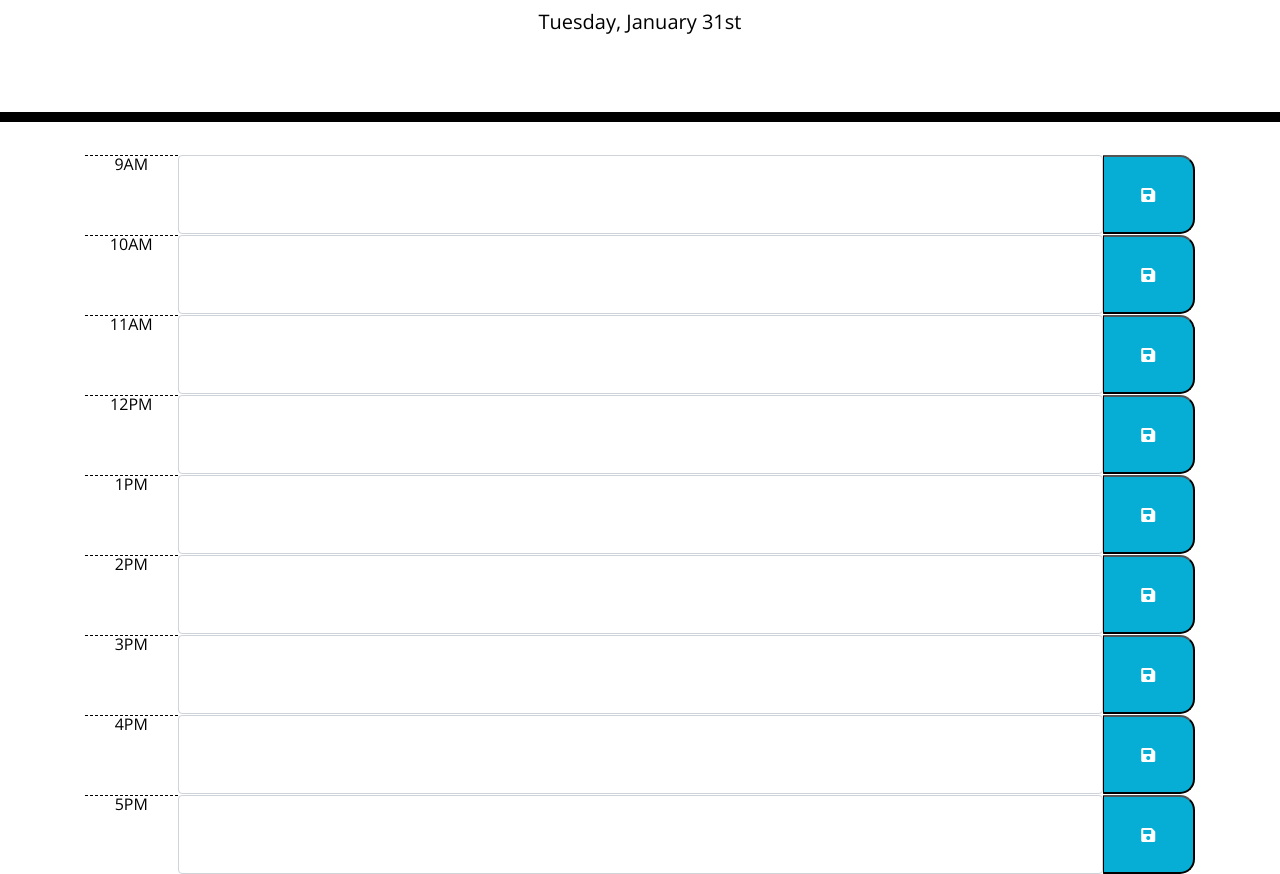
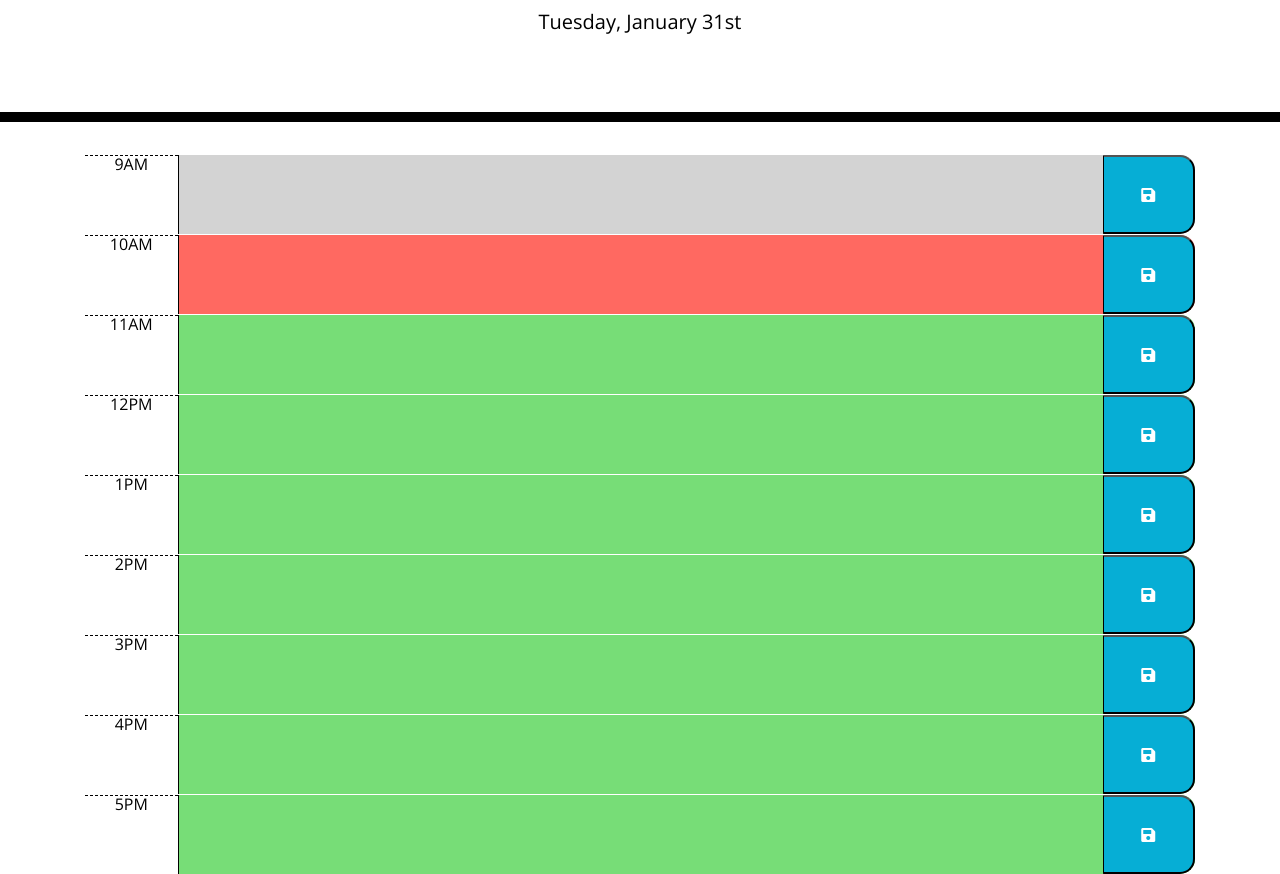
Before and after one commit to clairegreenwood83/work-day-scheduler-development, a plain HTML site: page index.html in a window 1280 px wide. Shown: the part 182-1056 px from the top of the page. Drawn offline with nearby package versions, Linux system fonts and the light colour scheme.

Commit message:
save function edited to save data to local storage

```diff
--- a/assets/script.js
+++ b/assets/script.js
@@ -1,6 +1,85 @@
-var currentDay = document.getElementById("currentDay");
+// Display the current day at the top of the calender when a user opens the planner.
+
+var currentDay = $("#currentDay");//document.getElementById("currentDay");
 
 var today = moment();
 console.log(today);
 
 $("#currentDay").text(today.format("dddd, MMMM Do"));
+
+// Color-code each timeblock based on past, present, and future when the timeblock is viewed.
+
+/*function timeblockColour() {
+
+var currentTime = moment().format('H');
+//var timeBlockElements = $(".textarea");
+
+console.log(currentTime);
+
+//if (currentTime)
+// isAfter();?
+/*let ID = $(".time-block").attr('id')
+
+if (ID > currentTime) {
+    $(".time-block").addClass("future");
+} else if (ID === currentTime) {
+    $(".time-block").addClass("present");
+} else {
+    $(".time-block").addClass("past");
+}
+}*/
+
+function timeBlockColor() {
+    var hour = moment().hours();
+
+    $(".time-block").each(function() {
+        var currHour = $(this).attr("id");
+
+        console.log(hour, currHour)
+         //console.log(this); //each time-block
+
+        if (currHour > hour) {
+            $(this).addClass("future");
+        } else if (currHour == hour) {
+            $(this).addClass("present");
+        } else {
+            $(this).addClass("past");
+        }
+    })
+
+};
+
+timeBlockColor();
+
+/*// pseudocode
+// if time-block row is less than the current time, colour will equal grey
+// if time-block row is more than current time, colour will equal green
+// if time-block row is equal to the current time, colour will equal red */
+
+
+// Save the event in local storage when the save button is clicked in that timeblock.
+
+
+// .textArea content is what we want saved
+function save() {
+    var text = {time: ($(this).siblings('div').text()), text: ($(this).siblings('textarea').val())}
+    console.log(text);
+   // var text = ($(this).siblings('textarea').val()); //targeting button
+  // var time = ($(this).siblings('div').text());
+
+    //console.log(text);
+   // console.log(time);
+
+   localStorage.setItem("input", JSON.stringify(text));
+
+   var text = JSON.parse(localStorage.getItem("input")) || {};
+   console.log(text);
+
+
+}
+
+
+
+// add event listener so event saved when save button clicked.
+
+$(".saveBtn").on("click", save);
--- a/index.html
+++ b/index.html
@@ -31,57 +31,58 @@
 
   <!-- Timeblocks go here -->
     <div class="container">
+
       <div class="row time-block" id="9">
         <div class="col-md-1 hour">9AM</div>
-        <textarea class="form-control col-md-10 green-border-focus" id="exampleFormControlTextarea5" rows="2"></textarea>
+        <textarea class="textArea col-md-10" id="textArea1" rows="2"></textarea>
         <button class="col-md-1 saveBtn"><i class="fas fa-save"></i></button>
       </div>
 
       <div class="row time-block" id="10">
         <div class="col-md-1 hour">10AM</div>
-        <textarea class="form-control green-border-focus col-md-10" id="exampleFormControlTextarea5" rows="2"></textarea>
+        <textarea class="textArea col-md-10" id="textArea2" rows="2"></textarea>
         <button class="col-md-1 saveBtn"><i class="fas fa-save"></i></button>
       </div>
 
       <div class="row time-block" id="11">
         <div class="col-md-1 hour">11AM</div>
-        <textarea class="form-control col-md-10 green-border-focus" id="exampleFormControlTextarea5" rows="2"></textarea>
+        <textarea class="textArea col-md-10" id="textArea3" rows="2"></textarea>
         <button class="col-md-1 saveBtn"><i class="fas fa-save"></i></button>
       </div>
 
       <div class="row time-block" id="12">
         <div class="col-md-1 hour">12PM</div>
-        <textarea class="form-control col-md-10 green-border-focus" id="exampleFormControlTextarea5" rows="2"></textarea>
+        <textarea class="textArea col-md-10" id="textArea4" rows="2"></textarea>
         <button class="col-md-1 saveBtn"><i class="fas fa-save"></i></button>
       </div>
 
-      <div class="row time-block" id="1">
+      <div class="row time-block" id="13">
         <div class="col-md-1 hour">1PM</div>
-        <textarea class="form-control col-md-10 green-border-focus" id="exampleFormControlTextarea5" rows="2"></textarea>
+        <textarea class="textArea  col-md-10 " id="textArea5" rows="2"></textarea>
         <button class="col-md-1 saveBtn"><i class="fas fa-save"></i></button>
       </div>
 
-      <div class="row time-block" id="2">
+      <div class="row time-block" id="14">
         <div class="col-md-1 hour">2PM</div>
-        <textarea class="form-control col-md-10 green-border-focus" id="exampleFormControlTextarea5" rows="2"></textarea>
+        <textarea class="textArea  col-md-10 " id="textArea6" rows="2"></textarea>
         <button class="col-md-1 saveBtn"><i class="fas fa-save"></i></button>
       </div>
 
-      <div class="row time-block" id="3">
+      <div class="row time-block" id="15">
         <div class="col-md-1 hour">3PM</div>
-        <textarea class="form-control col-md-10 green-border-focus" id="exampleFormControlTextarea5" rows="2"></textarea>
+        <textarea class="textArea col-md-10" id="textArea7" rows="2"></textarea>
         <button class="col-md-1 saveBtn"><i class="fas fa-save"></i></button>
       </div>
 
-      <div class="row time-block" id="4">
+      <div class="row time-block" id="16">
         <div class="col-md-1 hour">4PM</div>
-        <textarea class="form-control col-md-10 green-border-focus" id="exampleFormControlTextarea5" rows="2"></textarea>
+        <textarea class="textArea col-md-10" id="textArea8" rows="2"></textarea>
         <button class="col-md-1 saveBtn"><i class="fas fa-save"></i></button>
       </div>
 
-      <div class="row time-block" id="5">
+      <div class="row time-block" id="17">
         <div class="col-md-1 hour">5PM</div>
-        <textarea class="form-control col-md-10 green-border-focus" id="exampleFormControlTextarea5" rows="2"></textarea>
+        <textarea class="textArea col-md-10" id="textArea9" rows="2"></textarea>
         <button class="col-md-1 saveBtn"><i class="fas fa-save"></i></button>
       </div>
 
--- a/style.css
+++ b/style.css
@@ -12,12 +12,6 @@ textarea {
   border-left: 1px solid black;
   padding: 10px;
   width: 100%;
-}
-
-.green-border-focus .form-control:focus {
-  border: 1px solid #8bc34a;
-  box-shadow: 0 0 0 0.2rem rgba(139, 195, 74, .25);
-
 }
 
 .jumbotron {
```
